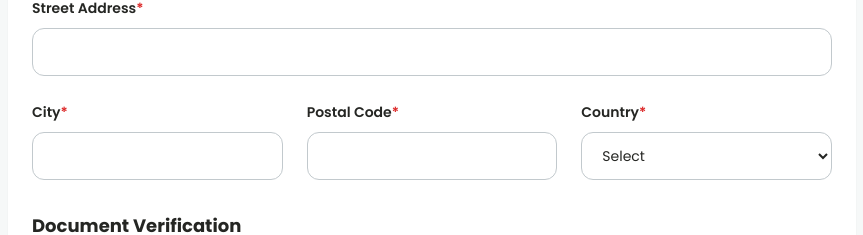
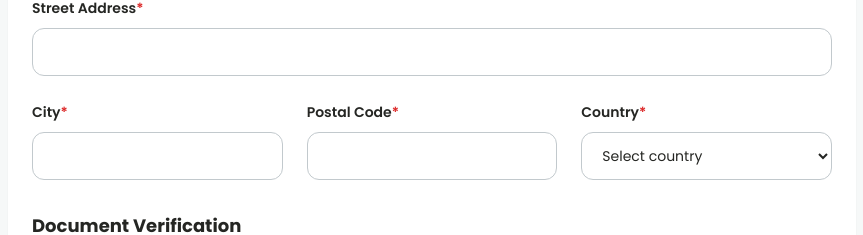
Before and after one commit to TAJKING10/opulanzbanking, a Next.js app: page /en/open-account/individual in a window 1280 px wide. Shown: the part 773-1008 px from the top of the page, without its empty margins (208-1071 px from the left). Built offline with nearby package versions, Linux system fonts and the light colour scheme.

Commit message:
Added the country details in the drop down

```diff
--- a/app/[locale]/open-account/individual/page.tsx
+++ b/app/[locale]/open-account/individual/page.tsx
@@ -17,6 +17,7 @@
 import { FileDropzone } from "@/components/form/file-dropzone";
 import { SectionHeading } from "@/components/section-heading";
 import { StatusChip } from "@/components/status-chip";
+import { COUNTRIES } from "@/shared/lib/countries";
 
 type ApplicationStatus = "form" | "submitted" | "approved" | "declined";
 
@@ -216,11 +217,11 @@
                     className="flex h-12 w-full rounded-xl border border-brand-grayLight bg-white px-4 py-3 text-sm focus-visible:outline-none focus-visible:ring-2 focus-visible:ring-brand-gold"
                   >
                     <option value="">Select nationality</option>
-                    <option value="FR">French</option>
-                    <option value="LU">Luxembourgish</option>
-                    <option value="BE">Belgian</option>
-                    <option value="DE">German</option>
-                    <option value="OTHER">Other</option>
+                    {COUNTRIES.map((country) => (
+                      <option key={country.code} value={country.code}>
+                        {country.name}
+                      </option>
+                    ))}
                   </select>
                   {errors.nationality && (
                     <p className="text-xs text-red-600">
@@ -295,11 +296,12 @@
                       {...register("country")}
                       className="flex h-12 w-full rounded-xl border border-brand-grayLight bg-white px-4 py-3 text-sm focus-visible:outline-none focus-visible:ring-2 focus-visible:ring-brand-gold"
                     >
-                      <option value="">Select</option>
-                      <option value="FR">France</option>
-                      <option value="LU">Luxembourg</option>
-                      <option value="BE">Belgium</option>
-                      <option value="DE">Germany</option>
+                      <option value="">Select country</option>
+                      {COUNTRIES.map((country) => (
+                        <option key={country.code} value={country.code}>
+                          {country.name}
+                        </option>
+                      ))}
                     </select>
                     {errors.country && (
                       <p className="text-xs text-red-600">
--- /dev/null
+++ b/shared/lib/countries.ts
@@ -0,0 +1,198 @@
+export const COUNTRIES = [
+  { code: "AF", name: "Afghanistan" },
+  { code: "AL", name: "Albania" },
+  { code: "DZ", name: "Algeria" },
+  { code: "AD", name: "Andorra" },
+  { code: "AO", name: "Angola" },
+  { code: "AG", name: "Antigua and Barbuda" },
+  { code: "AR", name: "Argentina" },
+  { code: "AM", name: "Armenia" },
+  { code: "AU", name: "Australia" },
+  { code: "AT", name: "Austria" },
+  { code: "AZ", name: "Azerbaijan" },
+  { code: "BS", name: "Bahamas" },
+  { code: "BH", name: "Bahrain" },
+  { code: "BD", name: "Bangladesh" },
+  { code: "BB", name: "Barbados" },
+  { code: "BY", name: "Belarus" },
+  { code: "BE", name: "Belgium" },
+  { code: "BZ", name: "Belize" },
+  { code: "BJ", name: "Benin" },
+  { code: "BT", name: "Bhutan" },
+  { code: "BO", name: "Bolivia" },
+  { code: "BA", name: "Bosnia and Herzegovina" },
+  { code: "BW", name: "Botswana" },
+  { code: "BR", name: "Brazil" },
+  { code: "BN", name: "Brunei" },
+  { code: "BG", name: "Bulgaria" },
+  { code: "BF", name: "Burkina Faso" },
+  { code: "BI", name: "Burundi" },
+  { code: "CV", name: "Cabo Verde" },
+  { code: "KH", name: "Cambodia" },
+  { code: "CM", name: "Cameroon" },
+  { code: "CA", name: "Canada" },
+  { code: "CF", name: "Central African Republic" },
+  { code: "TD", name: "Chad" },
+  { code: "CL", name: "Chile" },
+  { code: "CN", name: "China" },
+  { code: "CO", name: "Colombia" },
+  { code: "KM", name: "Comoros" },
+  { code: "CG", name: "Congo" },
+  { code: "CD", name: "Congo (Democratic Republic)" },
+  { code: "CR", name: "Costa Rica" },
+  { code: "HR", name: "Croatia" },
+  { code: "CU", name: "Cuba" },
+  { code: "CY", name: "Cyprus" },
+  { code: "CZ", name: "Czech Republic" },
+  { code: "DK", name: "Denmark" },
+  { code: "DJ", name: "Djibouti" },
+  { code: "DM", name: "Dominica" },
+  { code: "DO", name: "Dominican Republic" },
+  { code: "EC", name: "Ecuador" },
+  { code: "EG", name: "Egypt" },
+  { code: "SV", name: "El Salvador" },
+  { code: "GQ", name: "Equatorial Guinea" },
+  { code: "ER", name: "Eritrea" },
+  { code: "EE", name: "Estonia" },
+  { code: "SZ", name: "Eswatini" },
+  { code: "ET", name: "Ethiopia" },
+  { code: "FJ", name: "Fiji" },
+  { code: "FI", name: "Finland" },
+  { code: "FR", name: "France" },
+  { code: "GA", name: "Gabon" },
+  { code: "GM", name: "Gambia" },
+  { code: "GE", name: "Georgia" },
+  { code: "DE", name: "Germany" },
+  { code: "GH", name: "Ghana" },
+  { code: "GR", name: "Greece" },
+  { code: "GD", name: "Grenada" },
+  { code: "GT", name: "Guatemala" },
+  { code: "GN", name: "Guinea" },
+  { code: "GW", name: "Guinea-Bissau" },
+  { code: "GY", name: "Guyana" },
+  { code: "HT", name: "Haiti" },
+  { code: "HN", name: "Honduras" },
+  { code: "HU", name: "Hungary" },
+  { code: "IS", name: "Iceland" },
+  { code: "IN", name: "India" },
+  { code: "ID", name: "Indonesia" },
+  { code: "IR", name: "Iran" },
+  { code: "IQ", name: "Iraq" },
+  { code: "IE", name: "Ireland" },
+  { code: "IL", name: "Israel" },
+  { code: "IT", name: "Italy" },
+  { code: "CI", name: "Ivory Coast" },
+  { code: "JM", name: "Jamaica" },
+  { code: "JP", name: "Japan" },
+  { code: "JO", name: "Jordan" },
+  { code: "KZ", name: "Kazakhstan" },
+  { code: "KE", name: "Kenya" },
+  { code: "KI", name: "Kiribati" },
+  { code: "KW", name: "Kuwait" },
+  { code: "KG", name: "Kyrgyzstan" },
+  { code: "LA", name: "Laos" },
+  { code: "LV", name: "Latvia" },
+  { code: "LB", name: "Lebanon" },
+  { code: "LS", name: "Lesotho" },
+  { code: "LR", name: "Liberia" },
+  { code: "LY", name: "Libya" },
+  { code: "LI", name: "Liechtenstein" },
+  { code: "LT", name: "Lithuania" },
+  { code: "LU", name: "Luxembourg" },
+  { code: "MG", name: "Madagascar" },
+  { code: "MW", name: "Malawi" },
+  { code: "MY", name: "Malaysia" },
+  { code: "MV", name: "Maldives" },
+  { code: "ML", name: "Mali" },
+  { code: "MT", name: "Malta" },
+  { code: "MH", name: "Marshall Islands" },
+  { code: "MR", name: "Mauritania" },
+  { code: "MU", name: "Mauritius" },
+  { code: "MX", name: "Mexico" },
+  { code: "FM", name: "Micronesia" },
+  { code: "MD", name: "Moldova" },
+  { code: "MC", name: "Monaco" },
+  { code: "MN", name: "Mongolia" },
+  { code: "ME", name: "Montenegro" },
+  { code: "MA", name: "Morocco" },
+  { code: "MZ", name: "Mozambique" },
+  { code: "MM", name: "Myanmar" },
+  { code: "NA", name: "Namibia" },
+  { code: "NR", name: "Nauru" },
+  { code: "NP", name: "Nepal" },
+  { code: "NL", name: "Netherlands" },
+  { code: "NZ", name: "New Zealand" },
+  { code: "NI", name: "Nicaragua" },
+  { code: "NE", name: "Niger" },
+  { code: "NG", name: "Nigeria" },
+  { code: "KP", name: "North Korea" },
+  { code: "MK", name: "North Macedonia" },
+  { code: "NO", name: "Norway" },
+  { code: "OM", name: "Oman" },
+  { code: "PK", name: "Pakistan" },
+  { code: "PW", name: "Palau" },
+  { code: "PS", name: "Palestine" },
+  { code: "PA", name: "Panama" },
+  { code: "PG", name: "Papua New Guinea" },
+  { code: "PY", name: "Paraguay" },
+  { code: "PE", name: "Peru" },
+  { code: "PH", name: "Philippines" },
+  { code: "PL", name: "Poland" },
+  { code: "PT", name: "Portugal" },
+  { code: "QA", name: "Qatar" },
+  { code: "RO", name: "Romania" },
+  { code: "RU", name: "Russia" },
+  { code: "RW", name: "Rwanda" },
+  { code: "KN", name: "Saint Kitts and Nevis" },
+  { code: "LC", name: "Saint Lucia" },
+  { code: "VC", name: "Saint Vincent and the Grenadines" },
+  { code: "WS", name: "Samoa" },
+  { code: "SM", name: "San Marino" },
+  { code: "ST", name: "Sao Tome and Principe" },
+  { code: "SA", name: "Saudi Arabia" },
+  { code: "SN", name: "Senegal" },
+  { code: "RS", name: "Serbia" },
+  { code: "SC", name: "Seychelles" },
+  { code: "SL", name: "Sierra Leone" },
+  { code: "SG", name: "Singapore" },
+  { code: "SK", name: "Slovakia" },
+  { code: "SI", name: "Slovenia" },
+  { code: "SB", name: "Solomon Islands" },
+  { code: "SO", name: "Somalia" },
+  { code: "ZA", name: "South Africa" },
+  { code: "KR", name: "South Korea" },
+  { code: "SS", name: "South Sudan" },
+  { code: "ES", name: "Spain" },
+  { code: "LK", name: "Sri Lanka" },
+  { code: "SD", name: "Sudan" },
+  { code: "SR", name: "Suriname" },
+  { code: "SE", name: "Sweden" },
+  { code: "CH", name: "Switzerland" },
+  { code: "SY", name: "Syria" },
+  { code: "TW", name: "Taiwan" },
+  { code: "TJ", name: "Tajikistan" },
+  { code: "TZ", name: "Tanzania" },
+  { code: "TH", name: "Thailand" },
+  { code: "TL", name: "Timor-Leste" },
+  { code: "TG", name: "Togo" },
+  { code: "TO", name: "Tonga" },
+  { code: "TT", name: "Trinidad and Tobago" },
+  { code: "TN", name: "Tunisia" },
+  { code: "TR", name: "Turkey" },
+  { code: "TM", name: "Turkmenistan" },
+  { code: "TV", name: "Tuvalu" },
+  { code: "UG", name: "Uganda" },
+  { code: "UA", name: "Ukraine" },
+  { code: "AE", name: "United Arab Emirates" },
+  { code: "GB", name: "United Kingdom" },
+  { code: "US", name: "United States" },
+  { code: "UY", name: "Uruguay" },
+  { code: "UZ", name: "Uzbekistan" },
+  { code: "VU", name: "Vanuatu" },
+  { code: "VA", name: "Vatican City" },
+  { code: "VE", name: "Venezuela" },
+  { code: "VN", name: "Vietnam" },
+  { code: "YE", name: "Yemen" },
+  { code: "ZM", name: "Zambia" },
+  { code: "ZW", name: "Zimbabwe" },
+];
```
